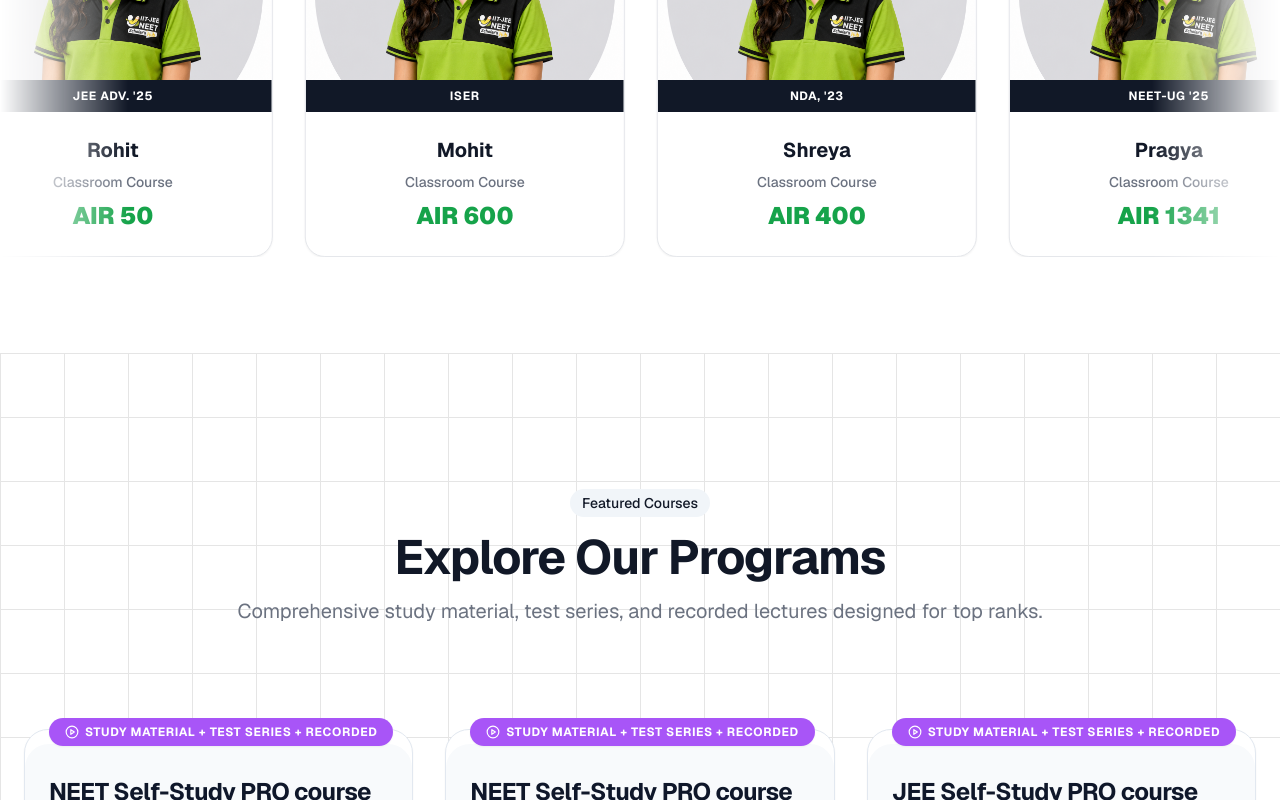
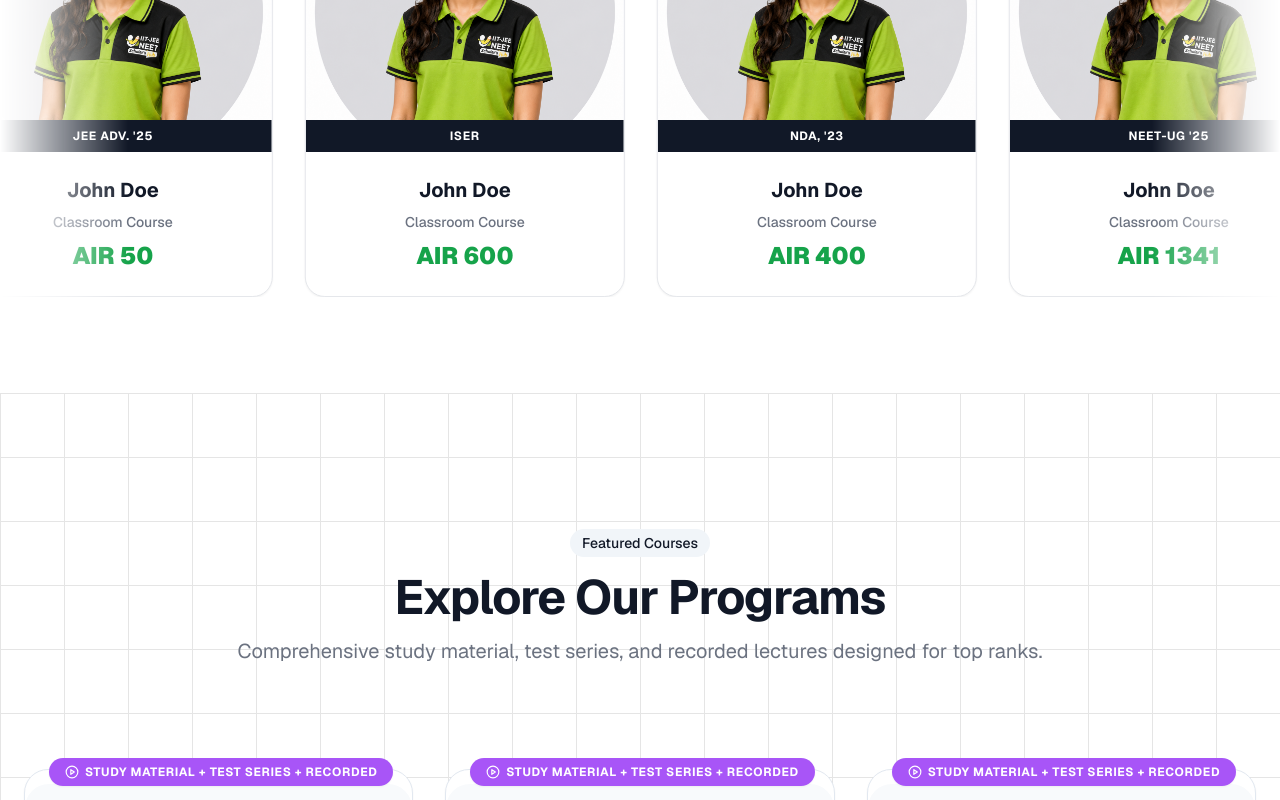
Before and after one commit to sk200005/Scholars-Hub, a Next.js app: page / in a window 1280 px wide. Shown: the part 1980-2780 px from the top of the page. Built offline with nearby package versions, Linux system fonts and the light colour scheme.

Commit message:
Minor changes

```diff
--- a/src/components/sections/DesignAgency.tsx
+++ b/src/components/sections/DesignAgency.tsx
@@ -158,10 +158,10 @@
 // ─── Team data ────────────────────────────────────────────────────────────────
 
 const TEAM = [
-  { name: "ROHIT ", role: "PHYSICS FACULTY" },
-  { name: "VIRAT", role: "CHEMISTRY FACULTY" },
-  { name: "YUVRAJ", role: "MATHEMATICS FACULTY" },
-  { name: "MAHENDRA", role: "BIOLOGY FACULTY" },
+  { name: "John Doe ", role: "PHYSICS FACULTY" },
+  { name: "John Doe", role: "CHEMISTRY FACULTY" },
+  { name: "John Doe", role: "MATHEMATICS FACULTY" },
+  { name: "John Doe", role: "BIOLOGY FACULTY" },
 ] as const
 
 // ─── Testimonial data ─────────────────────────────────────────────────────────
@@ -278,55 +278,61 @@
       </motion.header>
 
       {/* ── Mobile Menu ─────────────────────────────────────────────────────── */}
+      {/* ── Mobile Menu (Sidebar) ───────────────────────────────────────────── */}
       <AnimatePresence>
         {isMenuOpen && (
-          <motion.div
-            key="mobile-menu"
-            variants={variants.fade}
-            initial="hidden"
-            animate="visible"
-            exit="hidden"
-            className="fixed inset-0 z-50 flex flex-col md:hidden"
-            style={{ backgroundColor: colors.background.DEFAULT }}
-          >
-            {/* Mobile menu header */}
-            <div className="container flex h-20 items-center justify-between">
-              <BrandLogo onClick={toggleMenu} />
-              <button onClick={toggleMenu} aria-label="Close menu">
-                <X size={24} strokeWidth={1.5} />
-              </button>
-            </div>
+          <>
+            {/* Dark Backdrop Overlay */}
+            <motion.div
+              key="mobile-overlay"
+              initial={{ opacity: 0 }}
+              animate={{ opacity: 1 }}
+              exit={{ opacity: 0 }}
+              transition={{ duration: 0.3 }}
+              className="fixed inset-0 z-40 bg-black/60 backdrop-blur-sm md:hidden"
+              onClick={toggleMenu}
+            />
 
-            {/* Mobile nav links */}
-            <motion.nav
-              variants={variants.staggerContainer}
-              initial="hidden"
-              animate="visible"
-              className="container grid gap-2 pb-8 pt-6"
+            {/* Slide-out Sidebar */}
+            <motion.div
+              key="mobile-sidebar"
+              initial={{ x: "-100%" }}
+              animate={{ x: 0 }}
+              exit={{ x: "-100%" }}
+              transition={{ type: "spring", damping: 25, stiffness: 200 }}
+              className="fixed inset-y-0 left-0 z-50 flex w-[85%] max-w-[320px] flex-col bg-[#f4f6f9] shadow-2xl md:hidden"
             >
-              {["Services", "Work", "About", "Clients", "Contact"].map((item) => (
-                <motion.div key={item} variants={variants.fadeUp}>
+              {/* Sidebar Header */}
+              <div className="flex h-20 shrink-0 items-center justify-between border-b border-slate-200 px-6 bg-[#f4f6f9]">
+                <BrandLogo onClick={toggleMenu} />
+                <button onClick={toggleMenu} aria-label="Close menu" className="text-slate-700 transition-colors hover:text-black">
+                  <X size={24} strokeWidth={2} />
+                </button>
+              </div>
+
+              {/* Sidebar Nav Links */}
+              <nav className="flex flex-1 flex-col overflow-y-auto">
+                {["Classroom Courses", "Online Courses", "Test Series", "Results", "Study Materials", "Scholarships", "More"].map((item) => (
                   <Link
-                    href={`#${item.toLowerCase()}`}
-                    className="flex items-center justify-between rounded-xl px-4 py-3 text-lg font-medium transition-colors hover:bg-surface"
+                    key={item}
+                    href={`#${item.toLowerCase().replace(/\s+/g, '-')}`}
+                    className="flex items-center justify-between border-b border-slate-200 px-6 py-5 text-[15px] font-semibold text-slate-800 transition-colors hover:bg-slate-200/50"
                     onClick={toggleMenu}
-                    style={{ color: colors.foreground.DEFAULT }}
                   >
                     {item}
-                    <ChevronRight size={16} strokeWidth={1.5} color={colors.foreground.muted} />
+                    <ChevronRight size={18} strokeWidth={2.5} className="text-slate-600" />
                   </Link>
-                </motion.div>
-              ))}
-              <motion.div variants={variants.fadeUp} className="flex flex-col gap-3 pt-4">
-                <Button variant="outline" className="w-full rounded-xl">
-                  Log In
+                ))}
+              </nav>
+
+              {/* Sidebar Footer (Login) */}
+              <div className="shrink-0 border-t border-slate-200 bg-[#f4f6f9] p-6">
+                <Button className="h-12 w-full rounded-xl bg-[#0064e1] text-base font-semibold text-white hover:bg-[#0052cc]">
+                  Login / Register
                 </Button>
-                <Button className="w-full rounded-xl">
-                  Get Started
-                </Button>
-              </motion.div>
-            </motion.nav>
-          </motion.div>
+              </div>
+            </motion.div>
+          </>
         )}
       </AnimatePresence>
 
@@ -810,10 +816,10 @@
               }}
             >
               <h3 className="text-xl font-bold" style={{ color: colors.foreground.DEFAULT }}>
-                Contact Our Experts
+                Get Connected With Our Experts
               </h3>
               <p className="mt-1 text-sm" style={{ color: colors.foreground.muted }}>
-                Fill out the form below and we'll get back to you shortly.
+                or Call +91 9876543210.
               </p>
               <form className="mt-6 space-y-4">
                 <div className="space-y-2">
@@ -862,7 +868,7 @@
                 </div>
                 <motion.div {...gestures.buttonPress}>
                   <Button type="submit" className="w-full rounded-xl">
-                    Connect Us
+                    Connect
                   </Button>
                 </motion.div>
               </form>
--- a/src/components/sections/ResultsSection.tsx
+++ b/src/components/sections/ResultsSection.tsx
@@ -23,7 +23,7 @@
 const mockResults: ResultData[] = [
   {
     id: "1",
-    name: "Tanmay ",
+    name: "John Doe",
     exam: "NEET-UG '25",
     rank: "AIR 74",
     category: "NEET",
@@ -31,7 +31,7 @@
   },
   {
     id: "2",
-    name: "Rohit",
+    name: "John Doe",
     exam: "JEE Adv. '25",
     rank: "AIR 50",
     category: "JEE",
@@ -39,7 +39,7 @@
   },
   {
     id: "3",
-    name: "Mohit",
+    name: "John Doe",
     exam: "ISER",
     rank: "AIR 600",
     category: "JEE",
@@ -47,7 +47,7 @@
   },
   {
     id: "4",
-    name: "Shreya",
+    name: "John Doe",
     exam: "NDA, '23",
     score: "99.4%",
     rank: "AIR 400",
@@ -56,7 +56,7 @@
   },
   {
     id: "5",
-    name: "Pragya ",
+    name: "John Doe",
     exam: "NEET-UG '25",
     rank: "AIR 1341",
     category: "NEET",
@@ -64,7 +64,7 @@
   },
   {
     id: "6",
-    name: "Saee",
+    name: "John Doe",
     exam: "JEE Adv. '25",
     rank: "AIR 395",
     category: "JEE",
@@ -242,7 +242,7 @@
           {[...filteredResults, ...filteredResults].map((item, index) => (
             <motion.div
               key={`${item.id}-${index}`}
-              className="group relative flex w-[280px] shrink-0 flex-col overflow-hidden rounded-2xl bg-white shadow-sm transition-all duration-300 hover:-translate-y-2 hover:shadow-xl md:w-[320px]"
+              className="group relative flex w-[220px] shrink-0 flex-col overflow-hidden rounded-2xl bg-white shadow-sm transition-all duration-300 hover:-translate-y-2 hover:shadow-xl md:w-[320px]"
               style={{ border: `1px solid ${colors.border.DEFAULT}` }}
               whileHover={{
                 borderColor: colors.primary.DEFAULT,
@@ -250,13 +250,13 @@
               }}
             >
               {/* Card Image */}
-              <div className="relative h-[240px] w-full overflow-hidden bg-muted/50">
+              <div className="relative h-[200px] md:h-[280px] w-full overflow-hidden bg-muted/50">
                 <Image
                   src={item.image}
                   alt={item.name}
                   fill
                   className="object-cover transition-transform duration-500 group-hover:scale-105"
-                  sizes="(max-width: 768px) 280px, 320px"
+                  sizes="(max-width: 768px) 220px, 320px"
                 />
 
                 {/* Category Badge overlay */}
--- a/src/components/sections/WhyUsSection.tsx
+++ b/src/components/sections/WhyUsSection.tsx
@@ -77,8 +77,8 @@
 const StickyFeatureCard = React.memo(({ feature, index }: { feature: FeatureCardType; index: number }) => {
   return (
     <div
-      className="sticky w-full will-change-transform [transform:translateZ(0)]"
-      style={{ top: `${130 + index * 24}px` }} // Staggered top position for stacking
+      className="w-full will-change-transform [transform:translateZ(0)] sticky top-[var(--sticky-top)]"
+      style={{ "--sticky-top": `${130 + index * 24}px` } as React.CSSProperties}
     >
       <div className={cn(
         "group relative flex flex-col h-auto w-full overflow-hidden rounded-[28px] border border-white/10",
@@ -133,9 +133,6 @@
   secondaryActionLabel = "Learn More",
   className,
 }: Partial<WhyUsSectionProps>) => {
-  // Calculate a height for the scroll container to ensure all cards can stack
-  const scrollContainerHeight = `calc(100vh + ${featureCards.length * 100}px)`;
-
   return (
     <section className={cn("w-full bg-background text-foreground py-20 md:py-28", className)}>
       <div className="container mx-auto grid grid-cols-1 lg:grid-cols-2 gap-12 lg:gap-20 items-start px-4 md:px-6">
@@ -161,7 +158,7 @@
         </div>
 
         {/* Right Column: Container for the sticky card stack */}
-        <div className="relative flex flex-col gap-4" style={{ height: scrollContainerHeight }}>
+        <div className="relative flex flex-col gap-6">
           {featureCards.map((feature, index) => (
             <StickyFeatureCard
               key={feature.title}
--- a/src/lib/constants/motion.ts
+++ b/src/lib/constants/motion.ts
@@ -180,14 +180,14 @@
 // ---------------------------------------------------------------------------
 
 export const viewport = {
-  /** Default scroll trigger — enters at 20% visible */
-  once:   { once: true, amount: 0.2 },
+  /** Default scroll trigger — enters when 250px visible inside viewport, repeats every time */
+  once:   { once: false, margin: "0px 0px -250px 0px" },
   /** Repeat trigger — fires on every scroll-in */
-  repeat: { once: false, amount: 0.2 },
-  /** Generous trigger — enters at 10% visible */
-  generous: { once: true, amount: 0.1 },
-  /** Strict trigger — enters at 40% visible */
-  strict: { once: true, amount: 0.4 },
+  repeat: { once: false, margin: "0px 0px -250px 0px" },
+  /** Generous trigger — enters immediately as it touches viewport */
+  generous: { once: false, margin: "0px 0px -50px 0px" },
+  /** Strict trigger — enters when deeply visible (350px) */
+  strict: { once: false, margin: "0px 0px -350px 0px" },
 } as const;
 
 // ---------------------------------------------------------------------------
```
